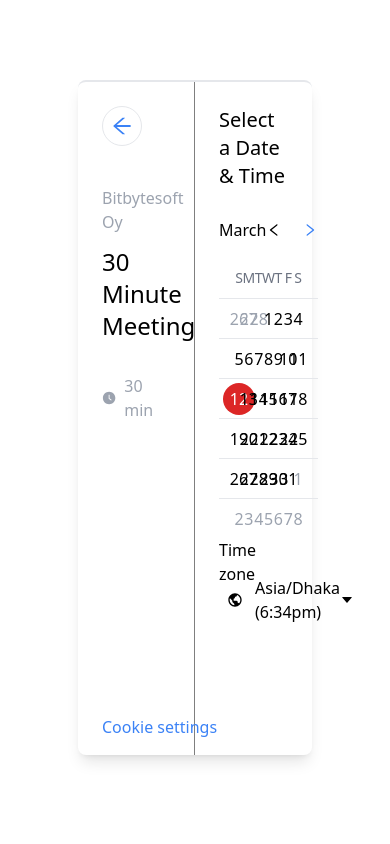
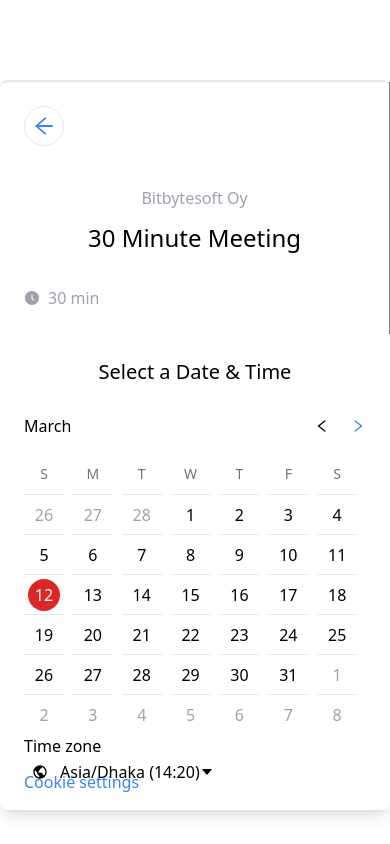
Before and after one commit to YeasinShakil/calendly-ui, a React (Vite) app: page /calender in a window 390 px wide. Built offline with nearby package versions, Linux system fonts and the light colour scheme.

Commit message:
updating responsive layout design

```diff
--- a/src/Components/pages/calender/Calender.jsx
+++ b/src/Components/pages/calender/Calender.jsx
@@ -4,8 +4,8 @@ import CalenderRight from './CalenderRight';
 
 const Calender = () => {
     return (
-        <div className=''>
-            <div className=' w-[60vw] h-[80vh] mx-auto mt-20 rounded-lg mb-5  shadow-lg border-t-2 grid grid-cols-2 relative'>
+
+            <div className=' h-full md:w-[60vw] md:h-[80vh] mx-auto mt-20 rounded-lg mb-5  shadow-lg border-t-2 grid md:grid-cols-2 relative'>
             <div className='border-r border-black/50'>
                 <CalenderRight></CalenderRight>
             </div>
@@ -13,7 +13,7 @@ const Calender = () => {
                 <CalenderLeft></CalenderLeft>
             </div>
             </div>
-        </div>
+
     );
 };
 
--- a/src/Components/pages/calender/CalenderLeft.jsx
+++ b/src/Components/pages/calender/CalenderLeft.jsx
@@ -12,10 +12,13 @@ const CalenderLeft = () => {
     const currentDate = dayjs();
     const [today, setToday] = useState(currentDate);
 
+    const [time, setTime] = useState(currentDate);
+
+
 
     return (
         <div className='p-6'>
-            <h2 className='font-medium text-xl mb-7'>Select a Date & Time</h2>
+            <h2 className='font-medium text-xl mb-7 text-center md:text-left'>Select a Date & Time</h2>
             <div className='flex items-center justify-between'>
                 <h2 className='mb-4'>{months[today.month()]}</h2>
                 <div className='flex mb-4'>
@@ -53,7 +56,7 @@ const CalenderLeft = () => {
                 <p className='font-medium'>Time zone</p>
                 <div className='w-[80%] h-7 flex items-center rounded-xl pl-2 hover:bg-gray-200'>
                     <p className='pr-3'><BiWorld/></p>
-                    <p className=' cursor-pointer'>Asia/Dhaka (6:34pm)</p>
+                    <p className=' cursor-pointer'>Asia/Dhaka ({time.hour()}:{time.minute()})</p>
                    <span className='text-sm'><AiFillCaretDown/></span>
                 </div>
             </div>
--- a/src/Components/pages/calender/CalenderRight.jsx
+++ b/src/Components/pages/calender/CalenderRight.jsx
@@ -8,13 +8,13 @@ const CalenderRight = () => {
             <div className=' w-10 h-10 rounded-full border flex justify-center items-center text-2xl text-blue-500 cursor-pointer hover:bg-blue-200'>
                 <AiOutlineArrowLeft className=' font-bold' />
             </div>
-            <p className='mt-10 font-medium text-gray-400'>Bitbytesoft Oy</p>
-            <h3 className='mt-3 text-2xl font-medium '>30 Minute Meeting</h3>
+            <p className='mt-10 font-medium text-gray-400 text-center md:text-left '>Bitbytesoft Oy</p>
+            <h3 className='mt-3 text-2xl font-medium text-center md:text-left '>30 Minute Meeting</h3>
             <div className='mt-8 flex items-center text-gray-400'>
                 <AiFillClockCircle />
                 <p className=' ml-2 font-medium'>30 min</p>
             </div>
-            <div className='cursor-pointer absolute bottom-4'>
+            <div className='cursor-pointer absolute bottom-4 text-center right-50'>
                 <p className=' text-blue-500'>Cookie settings</p>
             </div>
         </div>
```
